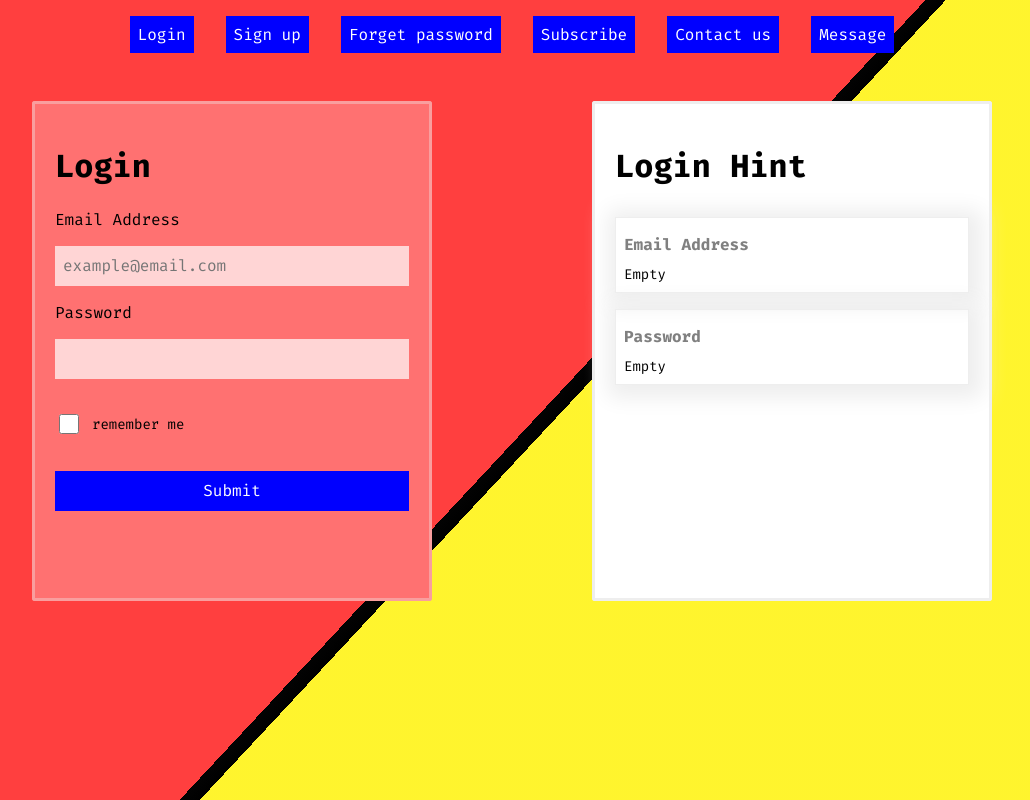
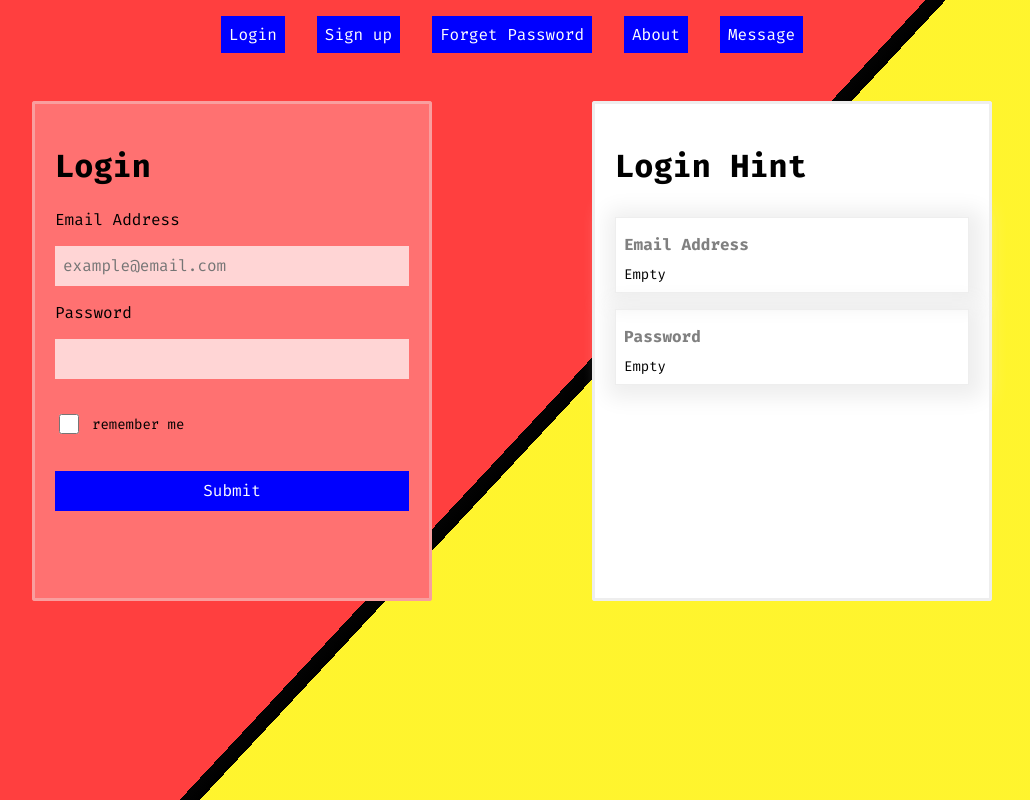
Before and after one commit to ariannargesi/cubic-forms, a React (Create React App) app: page / in a window 1280 px wide. Shown: the whole page, without its empty margins (128-1158 px from the left). Built offline with nearby package versions, Linux system fonts and the light colour scheme.

Commit message:
change the buttons title

```diff
--- a/src/Components/ButtonsGroup/index.tsx
+++ b/src/Components/ButtonsGroup/index.tsx
@@ -17,9 +17,8 @@ const ButtonsGroup: React.FC = () => {
         <div className="buttons-group">
             <Button onClick= { () => dispatcher('show-front') }>Login</Button>
             <Button onClick= { () => dispatcher('show-top') }> Sign up </Button>
-            <Button onClick= { () => dispatcher('show-back') }> Forget password </Button>
-            <Button onClick= { () => dispatcher('show-right') }> Subscribe </Button>
-            <Button onClick= { () => dispatcher('show-left') }> Contact us </Button>
+            <Button onClick= { () => dispatcher('show-left') }> Forget Password </Button>
+            <Button onClick= { () => dispatcher('show-back') }> About </Button>
             <Button onClick= { () => dispatcher('show-bottom') }> Message </Button>
         </div>
 
```
